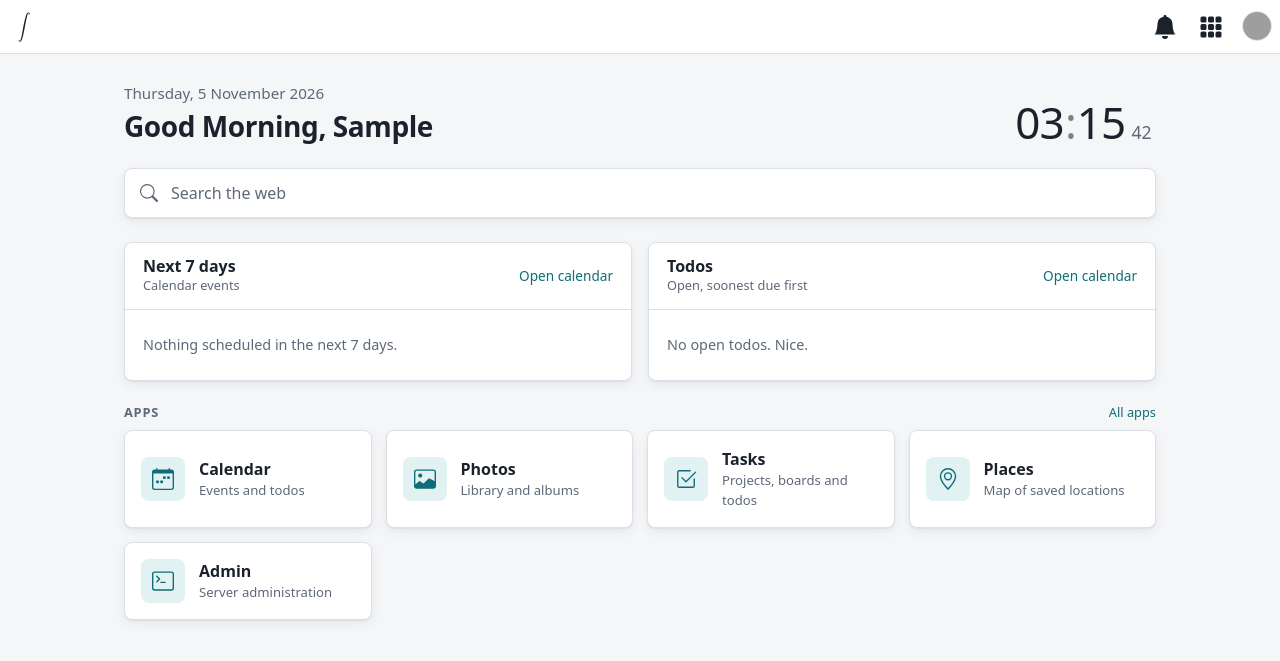
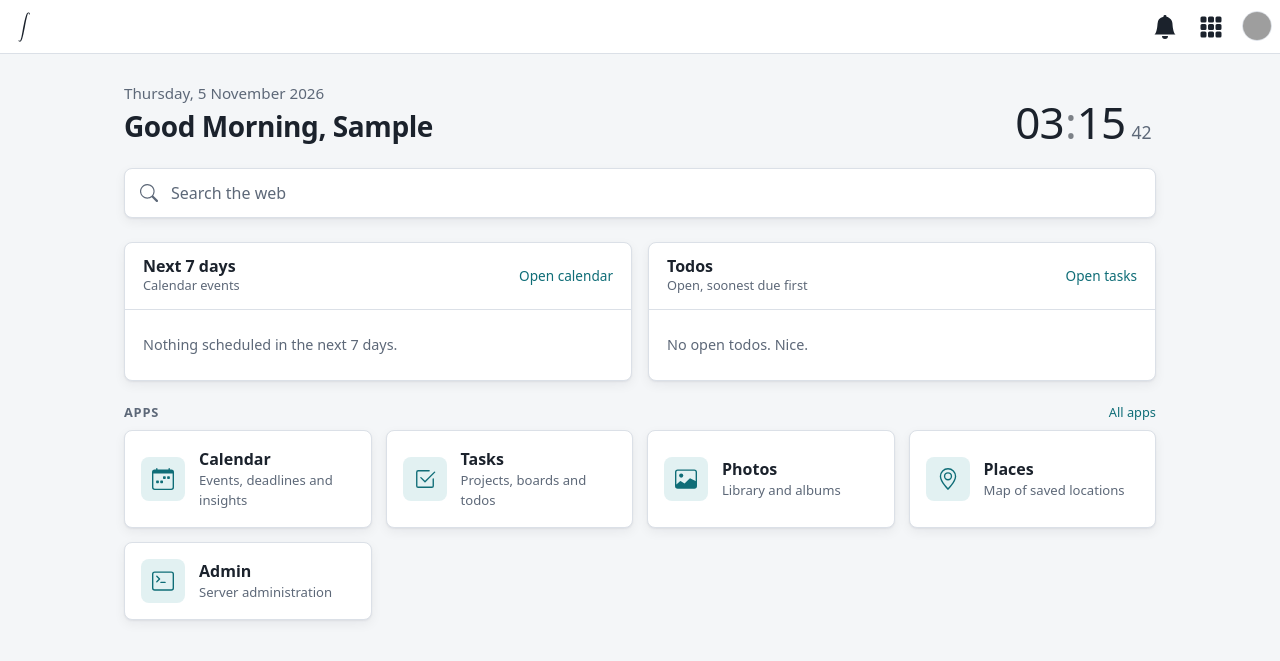
Before and after one commit to amolvenkataraman/Nilaya, a Django app: page / in a window 1280 px wide. Shown: the top 661 px of the page. Run offline with Django 3.2, Linux system fonts and the light colour scheme; the visitor is signed in with stand-in values (Sample User, id 1); data that the repository does not hold is empty; parts of the project's set-up code (start-up, migrations or seed data) failed here and were passed over; some libraries are stand-ins or nearby versions; grey boxes are pictures that could not be loaded.

Commit message:
Tasks tile right after Calendar; home Todos card opens Tasks

```diff
--- a/mainsite/templates/mainsite/home.html
+++ b/mainsite/templates/mainsite/home.html
@@ -196,7 +196,7 @@
                         <h2>Todos</h2>
                         <div class="sub">Open, soonest due first</div>
                     </div>
-                    <a href="{% url 'display_calendar' %}">Open calendar</a>
+                    <a href="{% url 'tasks' %}">Open tasks</a>
                 </div>
                 <ul class="dash-list recent-todos">
                     <li class="dash-item empty">Loading...</li>
@@ -215,7 +215,11 @@
                         <path d="M3.5 0a.5.5 0 0 1 .5.5V1h8V.5a.5.5 0 0 1 1 0V1h1a2 2 0 0 1 2 2v11a2 2 0 0 1-2 2H2a2 2 0 0 1-2-2V3a2 2 0 0 1 2-2h1V.5a.5.5 0 0 1 .5-.5zM1 4v10a1 1 0 0 0 1 1h12a1 1 0 0 0 1-1V4H1z"/>
                     </svg>
                 </span>
-                <span class="app-tile-text"><span class="app-tile-title">Calendar</span><span class="app-tile-sub">Events and todos</span></span>
+                <span class="app-tile-text"><span class="app-tile-title">Calendar</span><span class="app-tile-sub">Events, deadlines and insights</span></span>
+            </a>
+            <a href="{% url 'tasks' %}" class="app-card app-tile">
+                <span class="app-tile-icon"><svg xmlns="http://www.w3.org/2000/svg" width="22" height="22" fill="currentColor" class="bi bi-check2-square" viewBox="0 0 16 16" aria-hidden="true"><path d="M3 14.5A1.5 1.5 0 0 1 1.5 13V3A1.5 1.5 0 0 1 3 1.5h8a.5.5 0 0 1 0 1H3a.5.5 0 0 0-.5.5v10a.5.5 0 0 0 .5.5h10a.5.5 0 0 0 .5-.5V8a.5.5 0 0 1 1 0v5a1.5 1.5 0 0 1-1.5 1.5z"/><path d="m8.354 10.354 7-7a.5.5 0 0 0-.708-.708L8 9.293 5.354 6.646a.5.5 0 1 0-.708.708l3 3a.5.5 0 0 0 .708 0"/></svg></span>
+                <span class="app-tile-text"><span class="app-tile-title">Tasks</span><span class="app-tile-sub">Projects, boards and todos</span></span>
             </a>
             <a class="app-card app-tile" href="{% url 'photos' %}">
                 <span class="app-tile-icon">
@@ -225,10 +229,6 @@
                     </svg>
                 </span>
                 <span class="app-tile-text"><span class="app-tile-title">Photos</span><span class="app-tile-sub">Library and albums</span></span>
-            </a>
-            <a href="{% url 'tasks' %}" class="app-card app-tile">
-                <span class="app-tile-icon"><svg xmlns="http://www.w3.org/2000/svg" width="22" height="22" fill="currentColor" class="bi bi-check2-square" viewBox="0 0 16 16" aria-hidden="true"><path d="M3 14.5A1.5 1.5 0 0 1 1.5 13V3A1.5 1.5 0 0 1 3 1.5h8a.5.5 0 0 1 0 1H3a.5.5 0 0 0-.5.5v10a.5.5 0 0 0 .5.5h10a.5.5 0 0 0 .5-.5V8a.5.5 0 0 1 1 0v5a1.5 1.5 0 0 1-1.5 1.5z"/><path d="m8.354 10.354 7-7a.5.5 0 0 0-.708-.708L8 9.293 5.354 6.646a.5.5 0 1 0-.708.708l3 3a.5.5 0 0 0 .708 0"/></svg></span>
-                <span class="app-tile-text"><span class="app-tile-title">Tasks</span><span class="app-tile-sub">Projects, boards and todos</span></span>
             </a>
             <a class="app-card app-tile" href="{% url 'map' %}">
                 <span class="app-tile-icon">
```
Also changed, not shown: mainsite/templates/mainsite/apps.html (+5 -5 lines).
